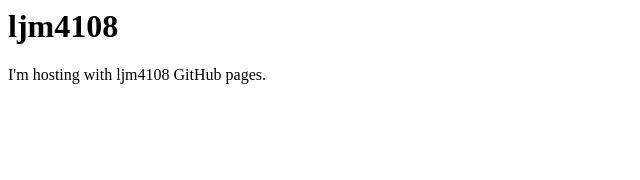
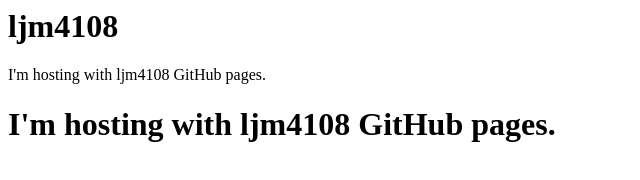
Before and after one commit to ljm4108/ljm4108.github.io, a plain HTML site: page index.html in a window 1280 px wide. Shown: the whole page, without its empty margins (0-640 px from the left). Drawn offline with Linux system fonts and the light colour scheme.

Commit message:
Update index.html

```diff
--- a/index.html
+++ b/index.html
@@ -3,5 +3,6 @@
 <body>
 <h1>ljm4108</h1>
 <p>I'm hosting with ljm4108 GitHub pages.</p>
+<h1>I'm hosting with ljm4108 GitHub pages.</h1>
 </body>
 </html>
```
